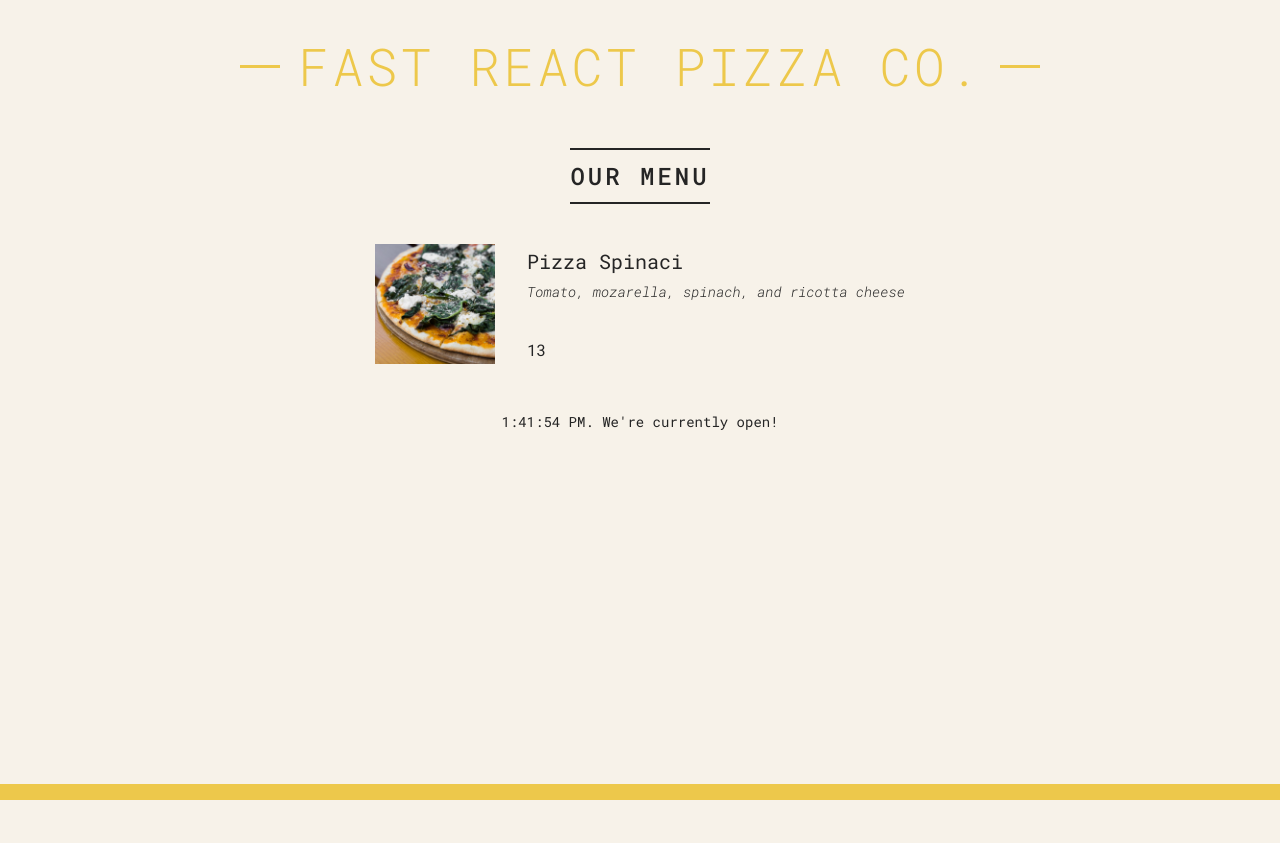
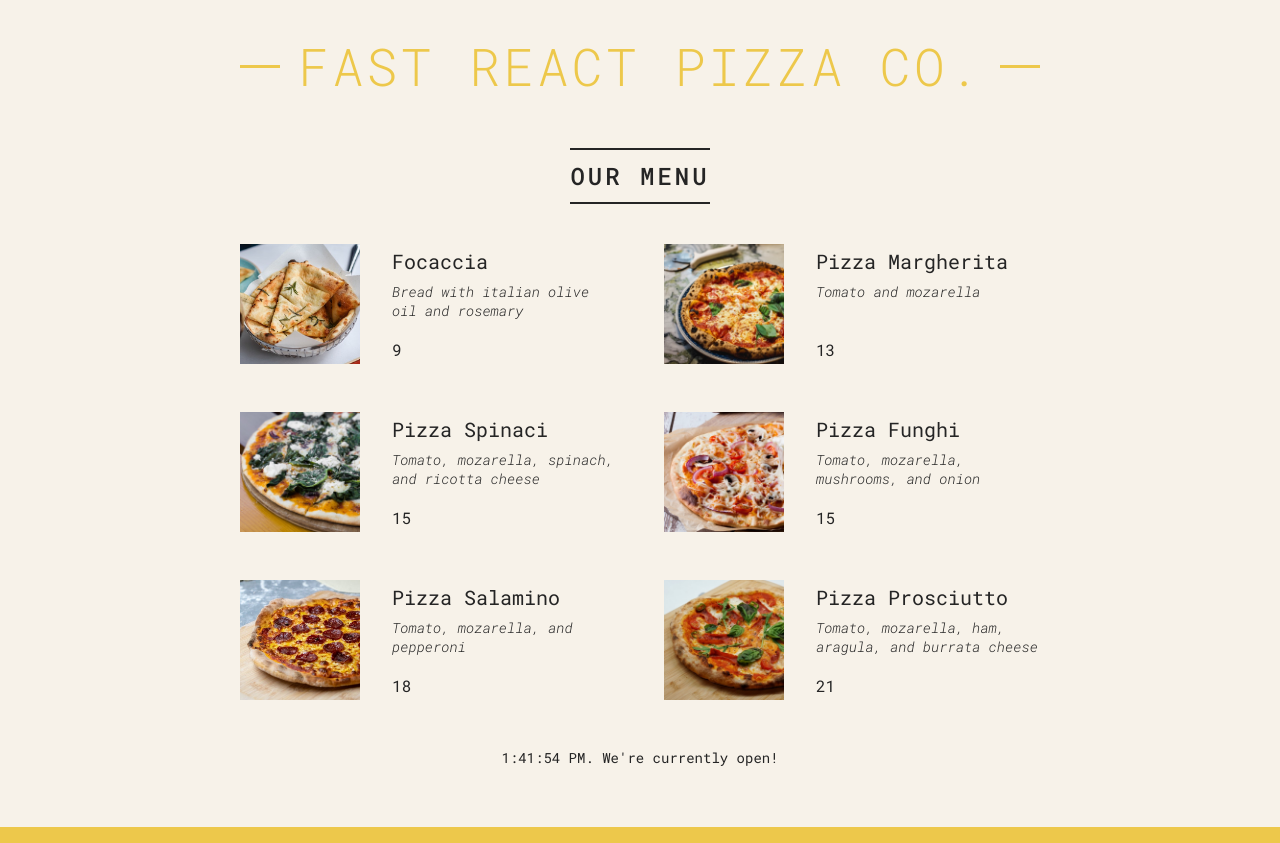
Before and after one commit to saied-nasiripour/pizza_menu_react, a React (Vite) app: page / in a window 1280 px wide. Before the commit the page ends 800 px from the top, so only its background shows below. Built offline with nearby package versions, Linux system fonts and the light colour scheme.

Commit message:
add some style to menu

```diff
--- a/public/data.js
+++ b/public/data.js
@@ -42,3 +42,5 @@ const pizzaData = [
         soldOut: false,
     },
 ];
+
+export default pizzaData;
--- a/src/App.jsx
+++ b/src/App.jsx
@@ -1,3 +1,5 @@
+import pizzaData from '../public/data.js';
+
 function App() {
   return (
     <div className="container">
@@ -22,26 +24,50 @@ function Menu() {
     return (
         <main className="menu">
             <h2>Our Menu</h2>
+            <ul className="pizzas">
+                {
+                    pizzaData.map(
+                        (pizza, idx) => (
                             <Pizza
+                                key={idx}
+                                pizzaObj={pizza}
+                            />
+                        )
+                    )
+                }
+            </ul>
+{/*            <ul className="pizzas">
+                {
+                    pizzaData.map(
+                        (pizza, idx) => {
+                            return <Pizza
+                                key={idx}
+                                pizzaObj={pizza}
+                            />
+                        }
+                    )
+                }
+            </ul>*/}
+            {/*<Pizza
                 name="Pizza Spinaci"
                 ingredients="Tomato, mozarella, spinach, and ricotta cheese"
                 photoName="pizzas/spinaci.jpg"
                 price={10}
-      />
+            />*/}
         </main>
     );
 }
 
 function Pizza(props) {
     return (
-    <div className="pizza">
-      <img src={props.photoName} alt={props.name} />
+        <li className="pizza">
+            <img src={props.pizzaObj.photoName} alt={props.pizzaObj.name}/>
             <div>
-        <h3>{props.name}</h3>
-        <p>{props.ingredients}</p>
-        <span>{props.price + 3}</span>
+                <h3>{props.pizzaObj.name}</h3>
+                <p>{props.pizzaObj.ingredients}</p>
+                <span>{props.pizzaObj.price + 3}</span>
             </div>
-    </div>
+        </li>
     );
 }
 
```
Lines whose indentation alone changed are shown as unchanged.
